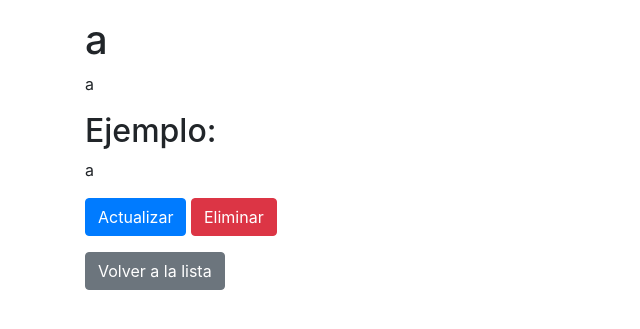
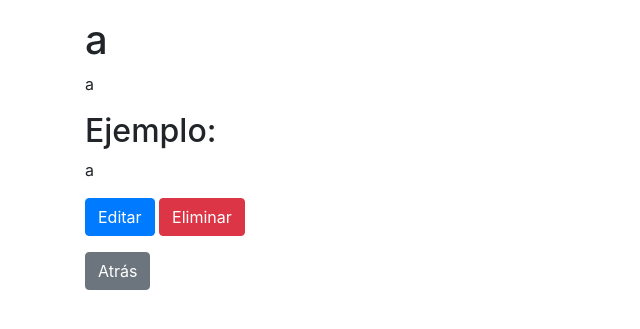
Before and after one commit to Andres-Villante/PyDucation, a Django app: page /data_types/1/ in a window 1280 px wide. Shown: the part 56-385 px from the top of the page, without its empty margins (0-640 px from the left). Run offline with Django 4.2, Linux system fonts and the light colour scheme; a user stored in the database is signed in; data comes from the database, SQL or seed files in the repository; both versions use the stored data as it was after the commit; some libraries are stand-ins or nearby versions.

Commit message:
Cambios en .html

```diff
--- a/PyDucation/templates/data_types/data_type_detail.html
+++ b/PyDucation/templates/data_types/data_type_detail.html
@@ -7,12 +7,12 @@
     <h2>Ejemplo:</h2>
     <p>{{ data_type.example|linebreaksbr }}</p>
     <div class="button-group">
-      <a class="btn btn-primary" href="{% url 'data_type_update' pk=data_type.pk %}">Actualizar</a>
+      <a class="btn btn-primary" href="{% url 'data_type_update' pk=data_type.pk %}">Editar</a>
       <form class="d-inline" action="{% url 'data_type_delete' pk=data_type.pk %}" method="post">
         {% csrf_token %}
         <button type="submit" class="btn btn-danger" onclick="return confirm('¿Está seguro de que desea eliminar este tipo de datos?')">Eliminar</button>
       </form>
     </div>
-    <a href="{% url 'data_type_list' %}" class="btn btn-secondary mt-3">Volver a la lista</a>
+    <a href="{% url 'data_type_list' %}" class="btn btn-secondary mt-3">Atrás</a>
   </div>
 {% endblock %}
--- a/PyDucation/templates/forum/post_list.html
+++ b/PyDucation/templates/forum/post_list.html
@@ -21,5 +21,6 @@
       <p>No hay publicaciones</p>
     {% endfor %}
   </ul>
-  <a href="{% url 'post_create' %}">Crear nueva publicación</a>
+  <a href="{% url 'post_create' %}" class="btn btn-success">Crear nueva publicación</a>
+  <a href="{% url 'pyducation' %}" class="btn btn-secondary">Atrás</a>
 {% endblock %}
--- a/PyDucation/templates/functions/function_list.html
+++ b/PyDucation/templates/functions/function_list.html
@@ -2,9 +2,6 @@
 
 {% block content %}
   <h1>Lista de Funciones</h1>
-
-  <a href="{% url 'function_create' %}" class="btn btn-primary mb-3">Agregar Función</a>
-
   <ul class="list-group">
     {% for function in functions %}
       <li class="list-group-item">
@@ -24,4 +21,7 @@
       <li class="list-group-item">No hay funciones todavía.</li>
     {% endfor %}
   </ul>
+  <br>
+  <a href="{% url 'function_create' %}" class="btn btn-success">Agregar Función</a>
+  <a href="{% url 'pyducation' %}" class="btn btn-secondary">Atrás</a>
 {% endblock %}
--- a/PyDucation/templates/math_operators/math_operator_list.html
+++ b/PyDucation/templates/math_operators/math_operator_list.html
@@ -21,8 +21,8 @@
         <td>{{ math_operator.description }}</td>
         <td>{{ math_operator.example }}</td>
         <td>
-          <a href="{% url 'math_operator_update' math_operator.pk %}" class="btn btn-primary btn-sm">Edit</a>
-          <a href="{% url 'math_operator_delete' math_operator.pk %}" class="btn btn-danger btn-sm">Delete</a>
+          <a href="{% url 'math_operator_update' math_operator.pk %}" class="btn btn-primary btn-sm">Editar</a>
+          <a href="{% url 'math_operator_delete' math_operator.pk %}" class="btn btn-danger btn-sm">Eliminar</a>
         </td>
       </tr>
       {% empty %}
```
Also changed, not shown: db.sqlite3.
